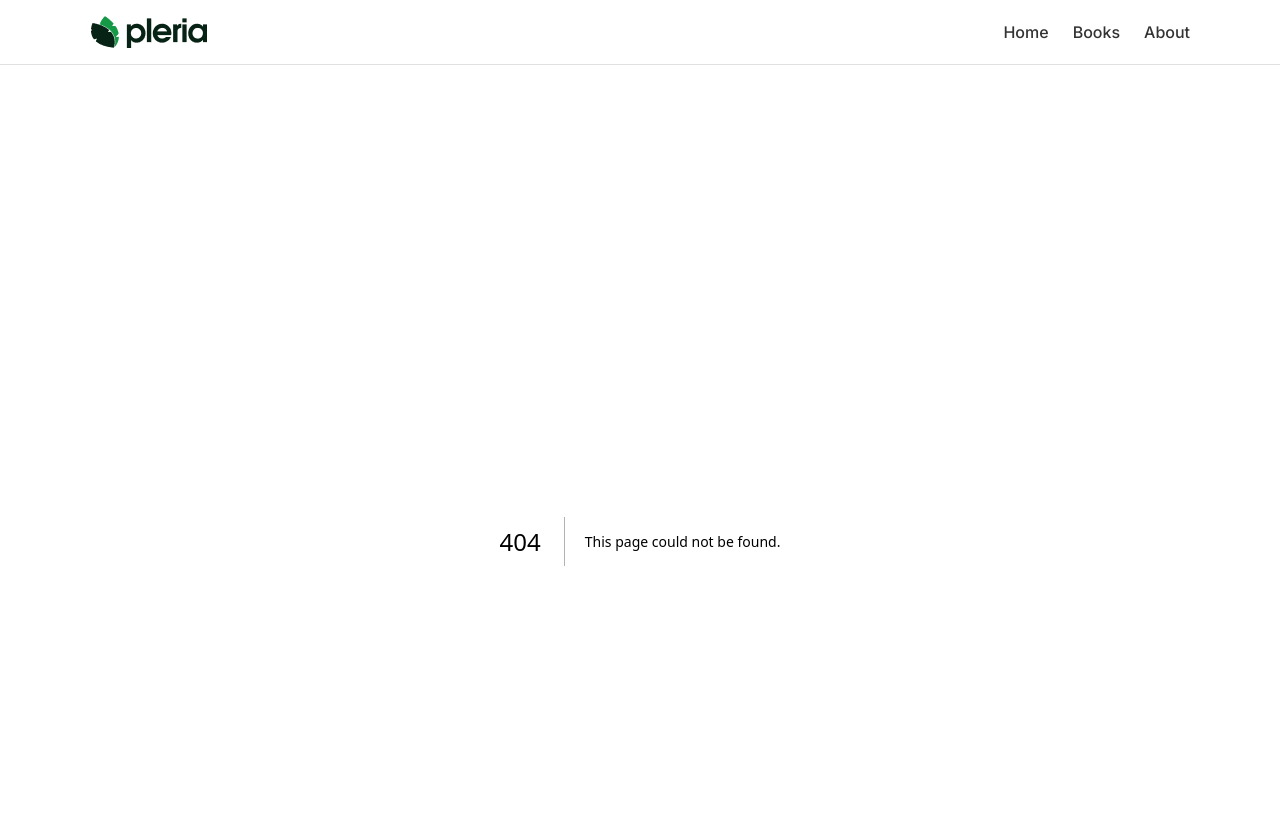
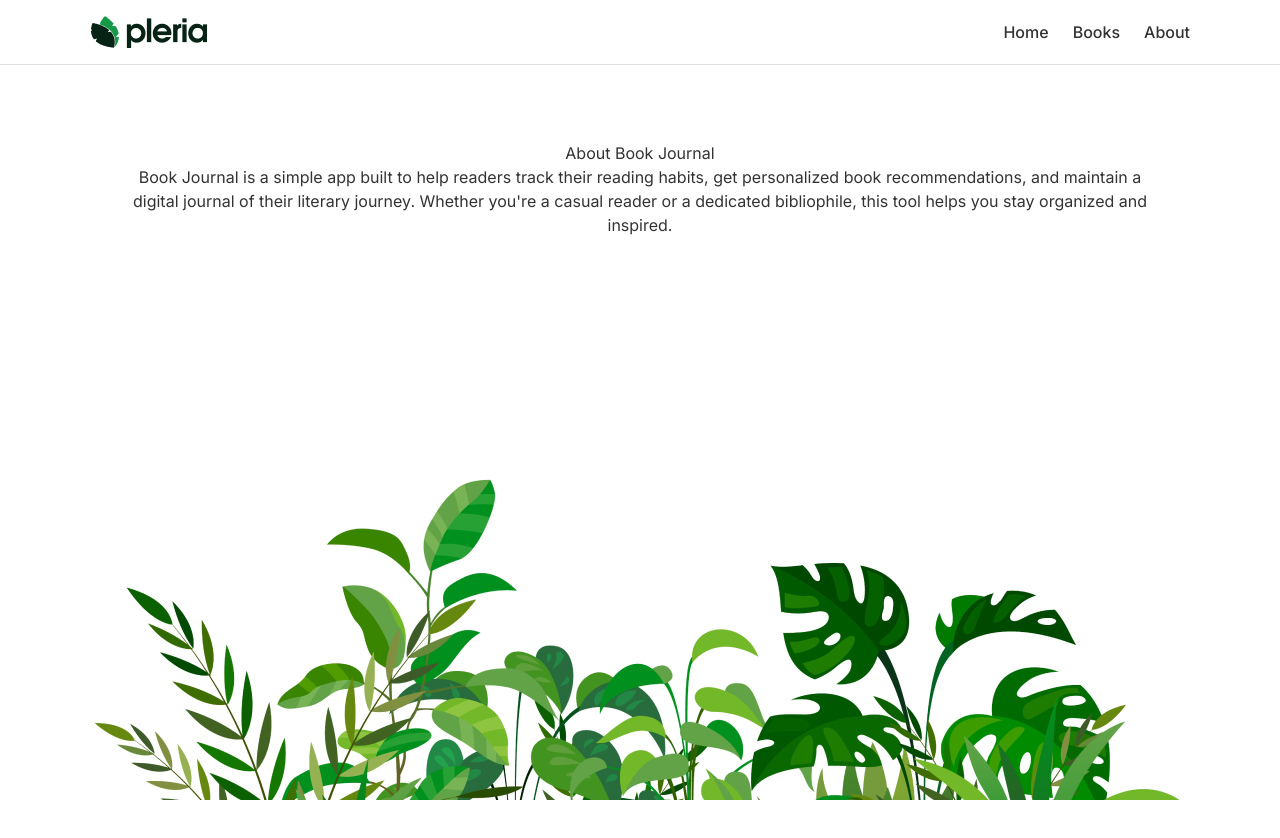
Before and after one commit to gilleon/book-journal, a Next.js app: page /about in a window 1280 px wide. Before the commit this address had no page. Shown: the top 838 px of the page. After the commit the page ends 800 px from the top, so only its background shows below. Built offline with nearby package versions, Linux system fonts and the light colour scheme.

Commit message:
feat(about): add About page with basic description of Book Journal

```diff
--- /dev/null
+++ b/src/app/about/page.tsx
@@ -0,0 +1,10 @@
+export default function About() {
+  return (
+    <div className="p-4 max-w-3xl mx-auto">
+      <h1 className="text-4xl font-bold mb-4">About Book Journal</h1>
+      <p className="text-lg text-gray-700">
+        Book Journal is a simple app built to help readers track their reading habits, get personalized book recommendations, and maintain a digital journal of their literary journey. Whether you're a casual reader or a dedicated bibliophile, this tool helps you stay organized and inspired.
+      </p>
+    </div>
+  );
+}
```
Also changed, not shown: src/app/page.tsx (+2 -5 lines).
